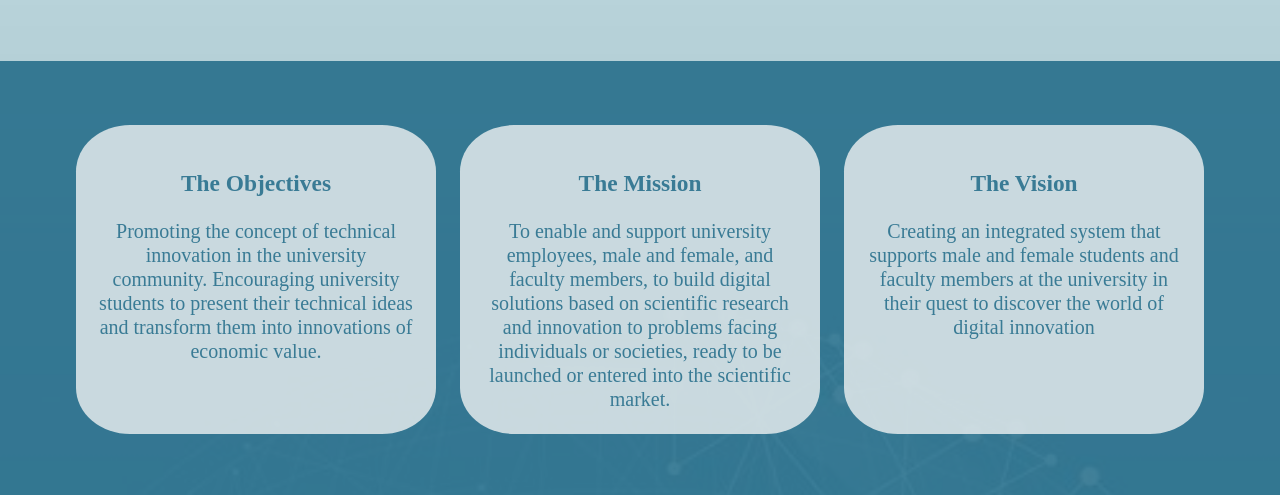
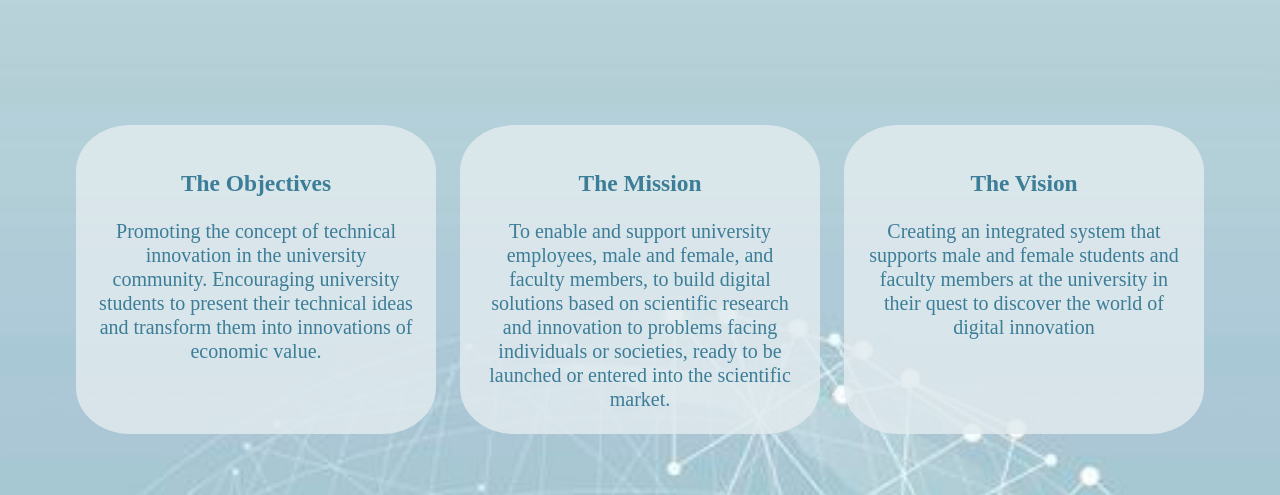
Before and after one commit to RazanAlkhaluqy/Digital-Innovation-Unit-website, a plain HTML site: page index.html in a window 1280 px wide. Shown: the part 597-1092 px from the top of the page. Drawn offline with Linux system fonts and the light colour scheme.

Commit message:
Update style.css

```diff
--- a/style.css
+++ b/style.css
@@ -40,9 +40,9 @@ body {
     .content2 {
         display: flex;
         padding: 5%;
-        background: #1c6785d4;
+      /*  background: #e7edefd4;  */
         justify-content: space-between;
-        color: #1c6785d4;
+       color: #1c6785d4;
         text-align: center;
     }
     .L , .R , .M {
@@ -51,7 +51,7 @@ body {
         margin: 0 1%;
         padding: 2% ;
         box-sizing: border-box;
-        background-color: #e7edefd4;
+        background-color: #e1ebefd4;
         border-radius: 15%;
         line-height: 120%;
 
```
